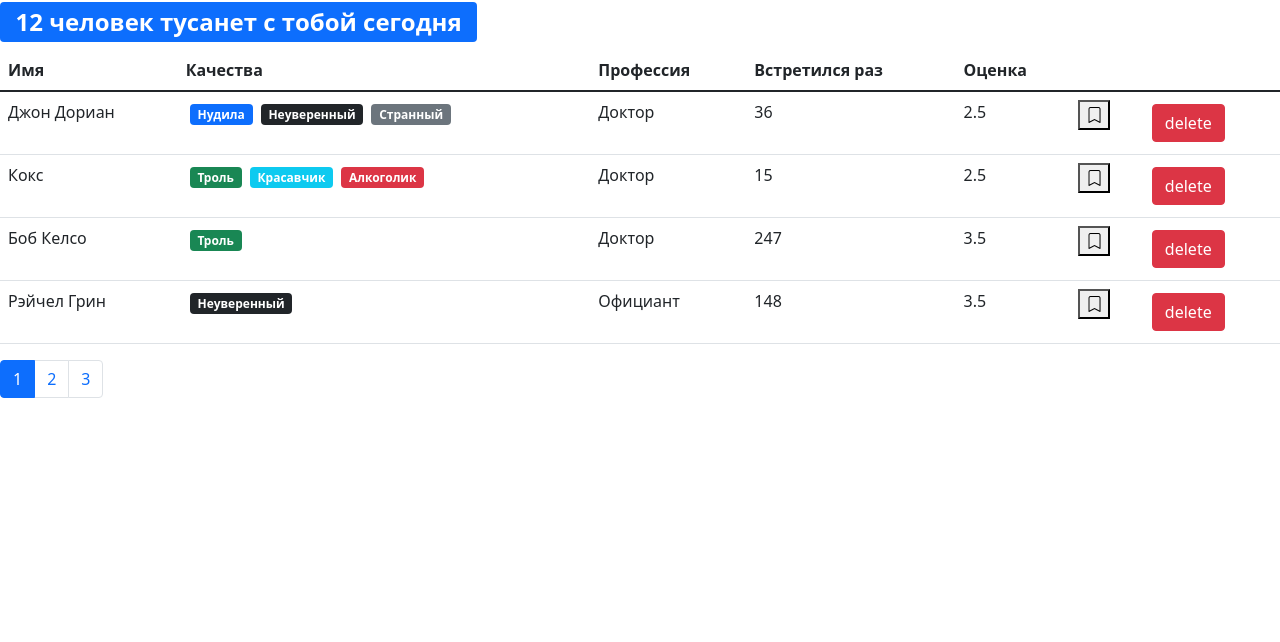
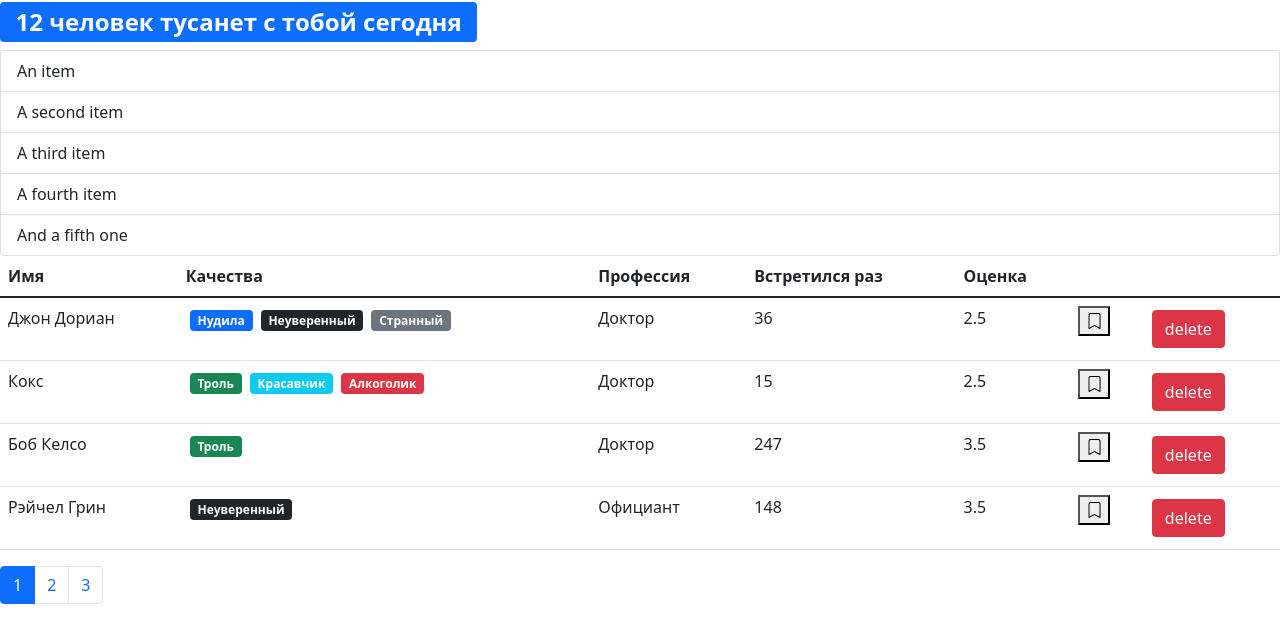
Before and after one commit to eximenz/dating-company, a Next.js app: page / in a window 1280 px wide. Shown: the top 642 px of the page. Built offline with nearby package versions, Linux system fonts and the light colour scheme.

Commit message:
added basic groupList

```diff
--- /dev/null
+++ b/src/app/components/groupList.jsx
@@ -0,0 +1,13 @@
+const GroupList = () => {
+    return (
+        <ul className="list-group">
+            <li className="list-group-item">An item</li>
+            <li className="list-group-item">A second item</li>
+            <li className="list-group-item">A third item</li>
+            <li className="list-group-item">A fourth item</li>
+            <li className="list-group-item">And a fifth one</li>
+        </ul>
+    );
+};
+
+export default GroupList;
--- a/src/app/components/users.jsx
+++ b/src/app/components/users.jsx
@@ -2,6 +2,7 @@
 import Pagination from './pagination';
 import User from './user';
 import { paginate } from '../utils/paginate';
+import GroupList from './groupList';
 
 const Users = ({ users, ...rest }) => {
     const count = users.length;
@@ -14,6 +15,7 @@
     const userCrop = paginate(users, currentPage, pageSize);
     return (
         <>
+            <GroupList />
             {count > 0 && (
                 <table className="table">
                     <thead>
```
